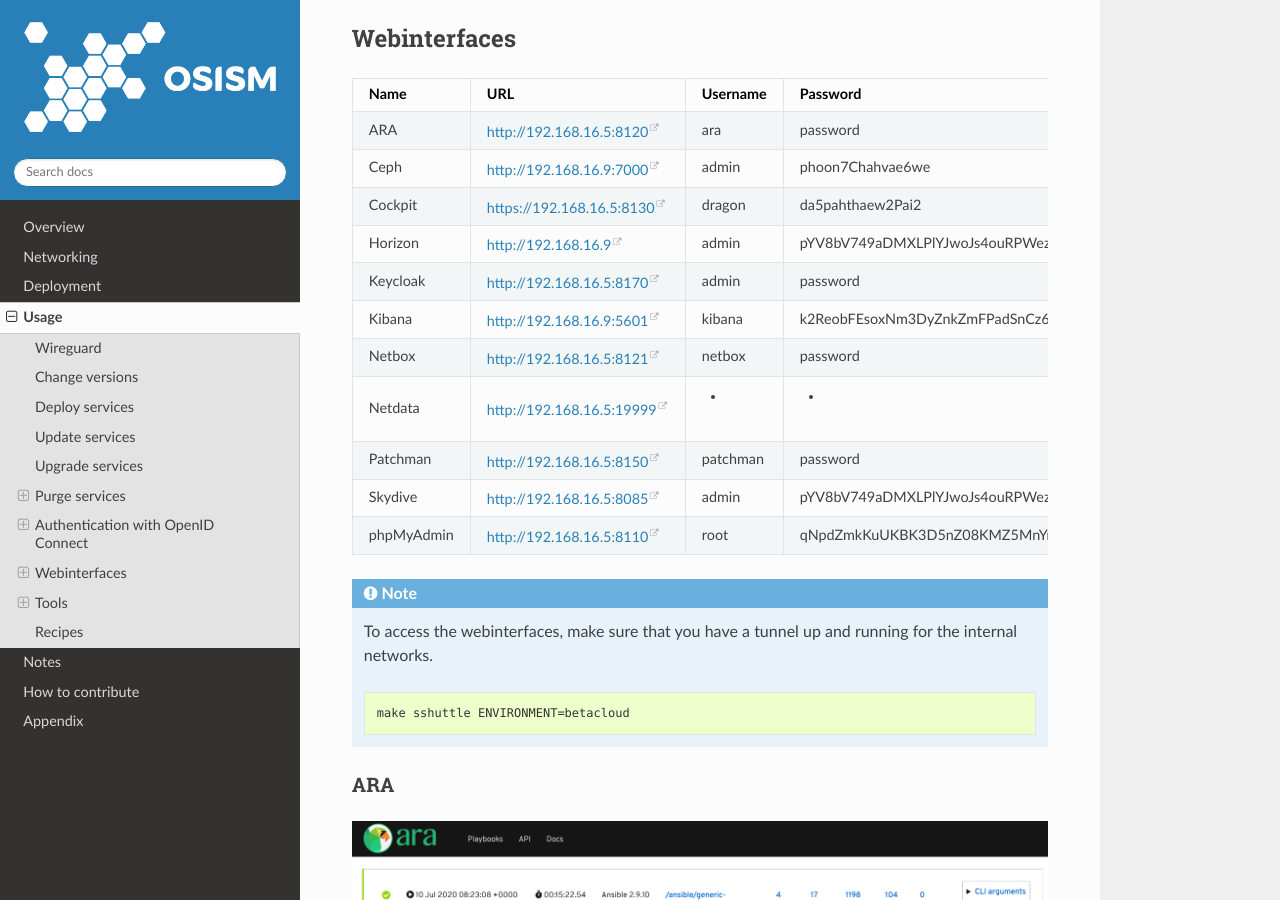
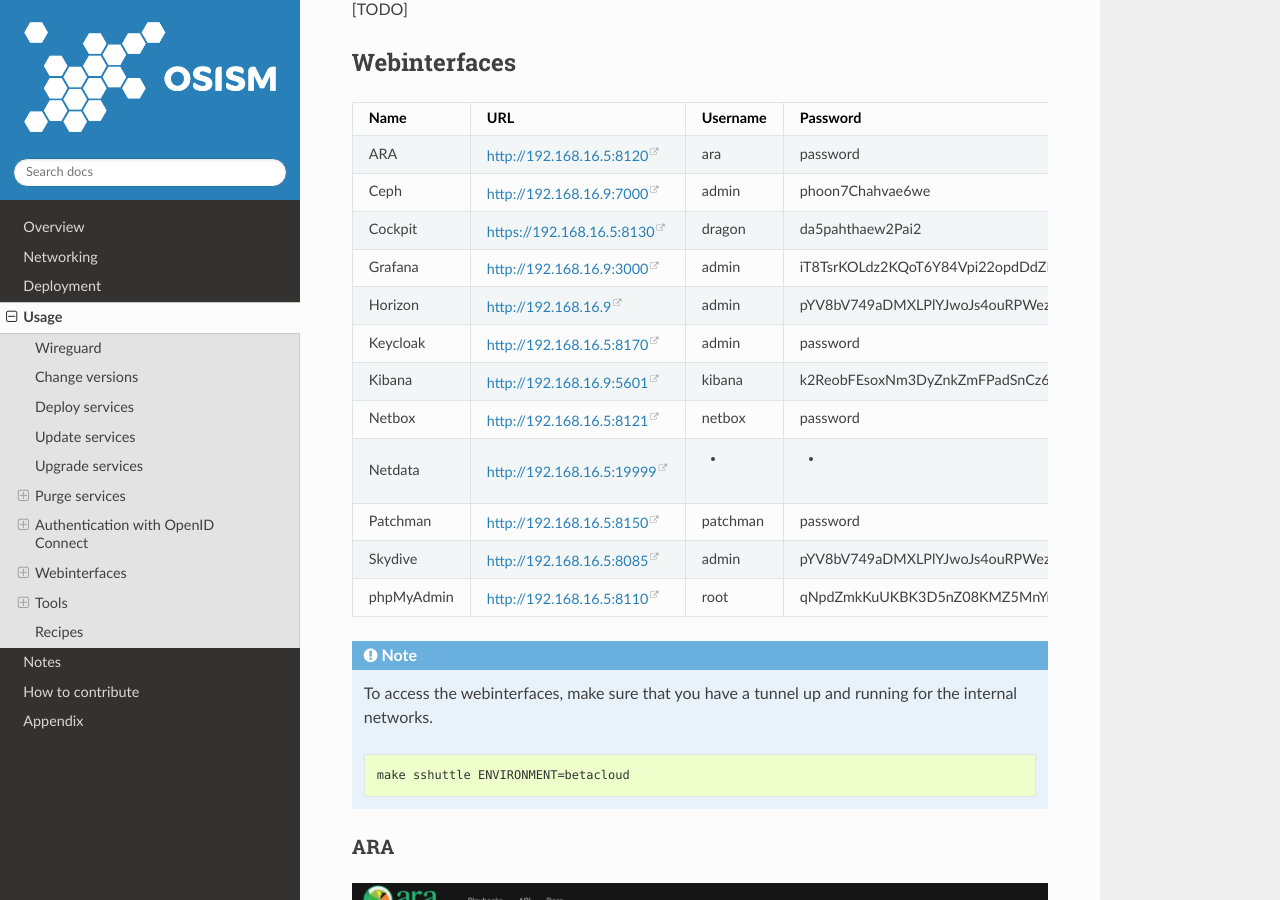
Before and after one commit to osism/testbed, a Sphinx documentation site: the page built from docs/source/usage.rst, in a window 1280 px wide and 900 px high, scrolled down 6918 px. Built offline with Sphinx 7.4.7 and the Read the Docs theme 2.0.0, drawn with Linux system fonts in a browser that asks for light colours.

Commit message:
docs: add grafana dashboard screenshot & credentials (#871)
Signed-off-by: Tim Beermann <beermann@osism.tech>

```diff
--- a/docs/source/usage.rst
+++ b/docs/source/usage.rst
@@ -333,6 +333,7 @@
 ARA              http://192.168.16.5:8120   ara      password
 Ceph             http://192.168.16.9:7000   admin    phoon7Chahvae6we
 Cockpit          https://192.168.16.5:8130  dragon   da5pahthaew2Pai2
+Grafana          http://192.168.16.9:3000   admin    iT8TsrKOLdz2KQoT6Y84Vpi22opdDdZR5B7aKjos
 Horizon          http://192.168.16.9        admin    pYV8bV749aDMXLPlYJwoJs4ouRPWezCIOXYAQP6v
 Keycloak         http://192.168.16.5:8170   admin    password
 Kibana           http://192.168.16.9:5601   kibana   k2ReobFEsoxNm3DyZnkZmFPadSnCz6BjQhaLFoyB
@@ -377,6 +378,11 @@
    osism-run custom generate-ssh-known-hosts
 
 .. figure:: /images/cockpit.png
+
+Grafana
+-------
+
+.. figure:: /images/grafana.png
 
 Keycloak
 --------
```
Also changed, not shown: docs/source/images/grafana.png (added).
